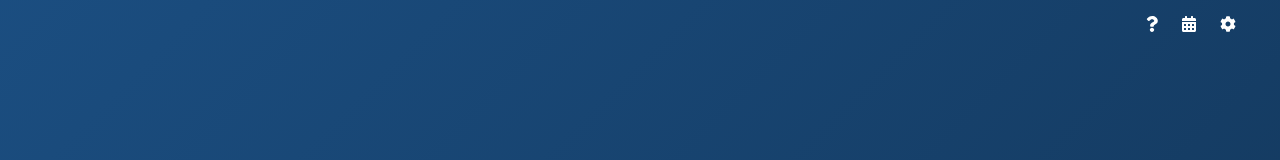
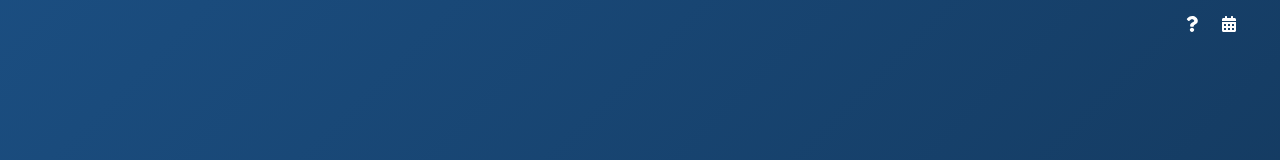
Before and after one commit to bluwy/timetable, a Vue app: page / in a window 1280 px wide. Shown: the top 160 px of the page. Built offline with nearby package versions, Linux system fonts and the light colour scheme; what @braid/vue-formulate would draw is missing.

Commit message:
Remove settings icon

```diff
--- a/src/components/TheNavbar.vue
+++ b/src/components/TheNavbar.vue
@@ -2,9 +2,6 @@
   <div :class="{ 'w-full fixed': $route.name === 'Home' }">
     <div class="container flex flex-row-reverse items-center">
       <template v-if="$route.name === 'Home'">
-        <router-link class="p-3" to="/settings">
-          <fa-icon :icon="['fas', 'cog']" />
-        </router-link>
         <router-link class="p-3" to="/schedules">
           <fa-icon :icon="['fas', 'calendar-alt']" />
         </router-link>
--- a/src/plugins/fontawesome.js
+++ b/src/plugins/fontawesome.js
@@ -3,7 +3,6 @@ import { library } from '@fortawesome/fontawesome-svg-core'
 import { FontAwesomeIcon } from '@fortawesome/vue-fontawesome'
 import {
   faCalendarAlt,
-  faCog,
   faMapMarkerAlt,
   faPlus,
   faTimes,
@@ -11,14 +10,6 @@ import {
   faQuestion
 } from '@fortawesome/free-solid-svg-icons'
 
-library.add(
-  faCalendarAlt,
-  faCog,
-  faMapMarkerAlt,
-  faPlus,
-  faTimes,
-  faUser,
-  faQuestion
-)
+library.add(faCalendarAlt, faMapMarkerAlt, faPlus, faTimes, faUser, faQuestion)
 
 Vue.component('fa-icon', FontAwesomeIcon)
```
